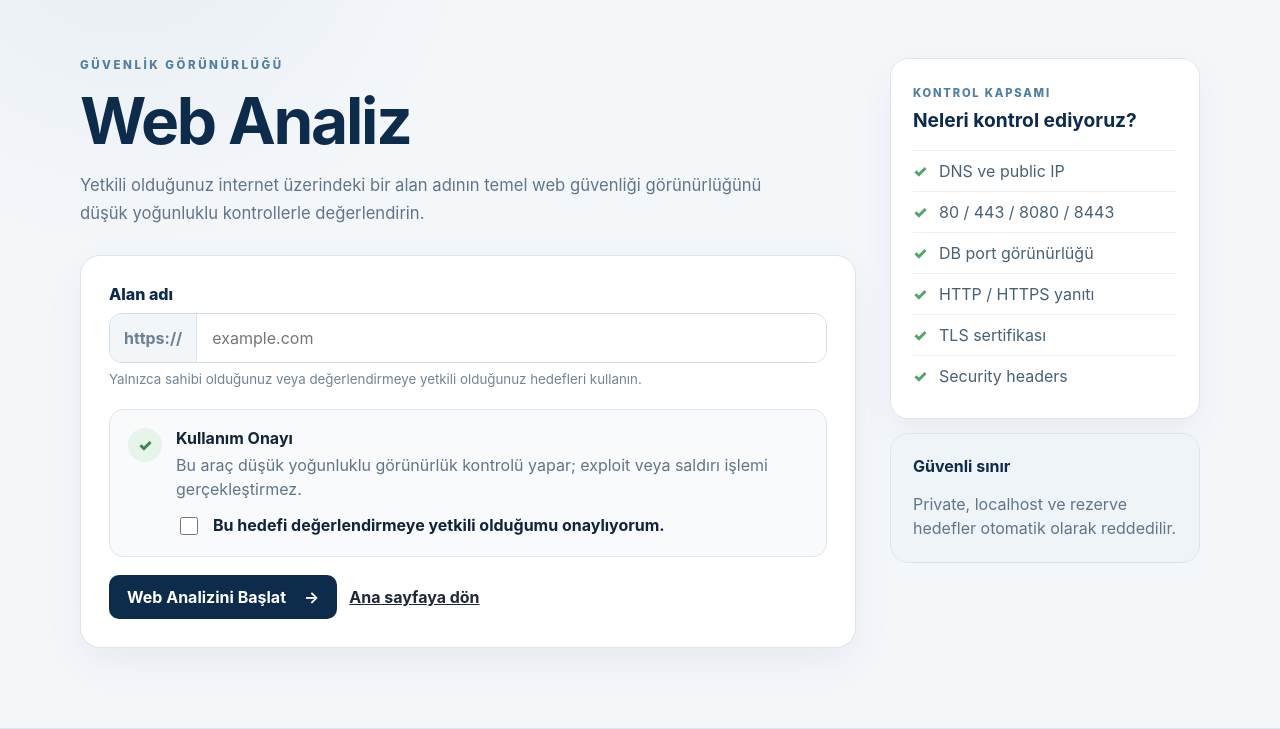
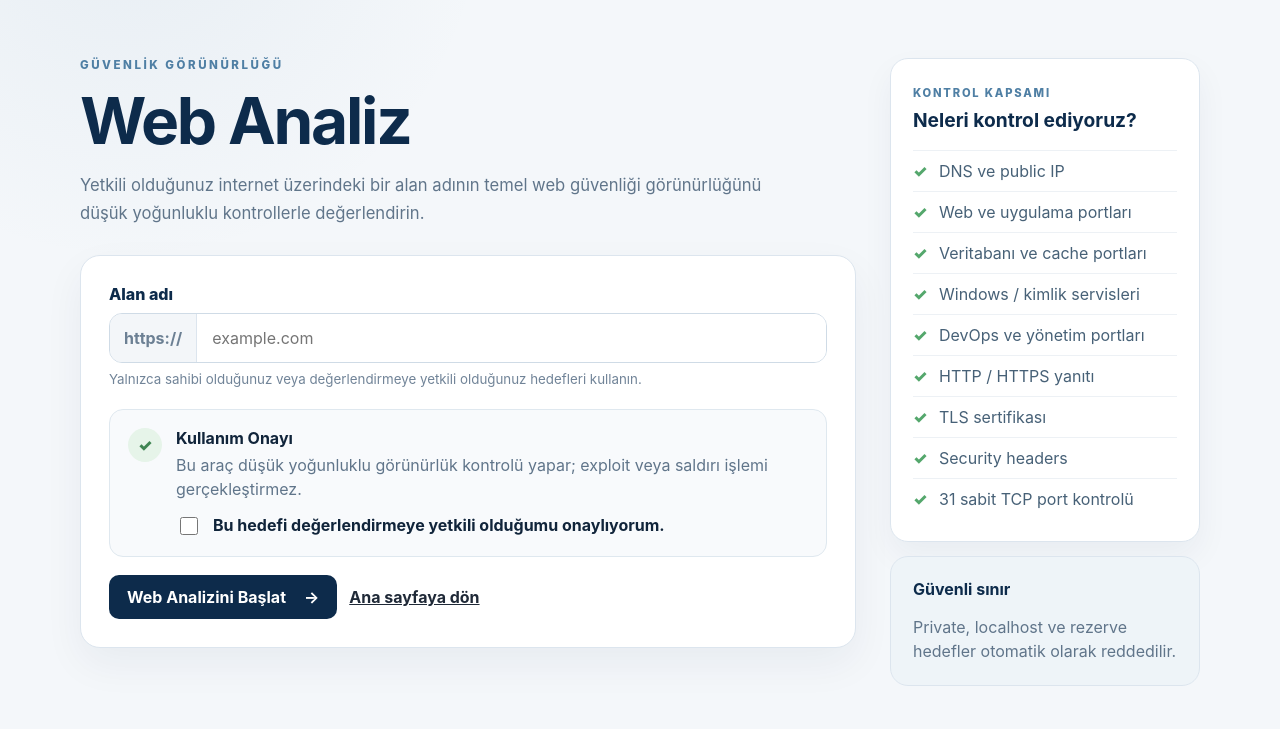
Before and after one commit to YagmurEr/siberkobi, a Flask app: page /openscan in a window 1280 px wide. Shown: the part 99-828 px from the top of the page. Run offline with Flask 3, Linux system fonts and the light colour scheme.

Commit message:
ux: describe expanded free Web Analiz scope

```diff
--- a/app/templates/openscan.html
+++ b/app/templates/openscan.html
@@ -63,11 +63,14 @@
       <h2>Neleri kontrol ediyoruz?</h2>
       <ul class="aside-check-list">
         <li>DNS ve public IP</li>
-        <li>80 / 443 / 8080 / 8443</li>
-        <li>DB port görünürlüğü</li>
+        <li>Web ve uygulama portları</li>
+        <li>Veritabanı ve cache portları</li>
+        <li>Windows / kimlik servisleri</li>
+        <li>DevOps ve yönetim portları</li>
         <li>HTTP / HTTPS yanıtı</li>
         <li>TLS sertifikası</li>
         <li>Security headers</li>
+        <li>31 sabit TCP port kontrolü</li>
       </ul>
     </div>
     <div class="aside-note">
```
